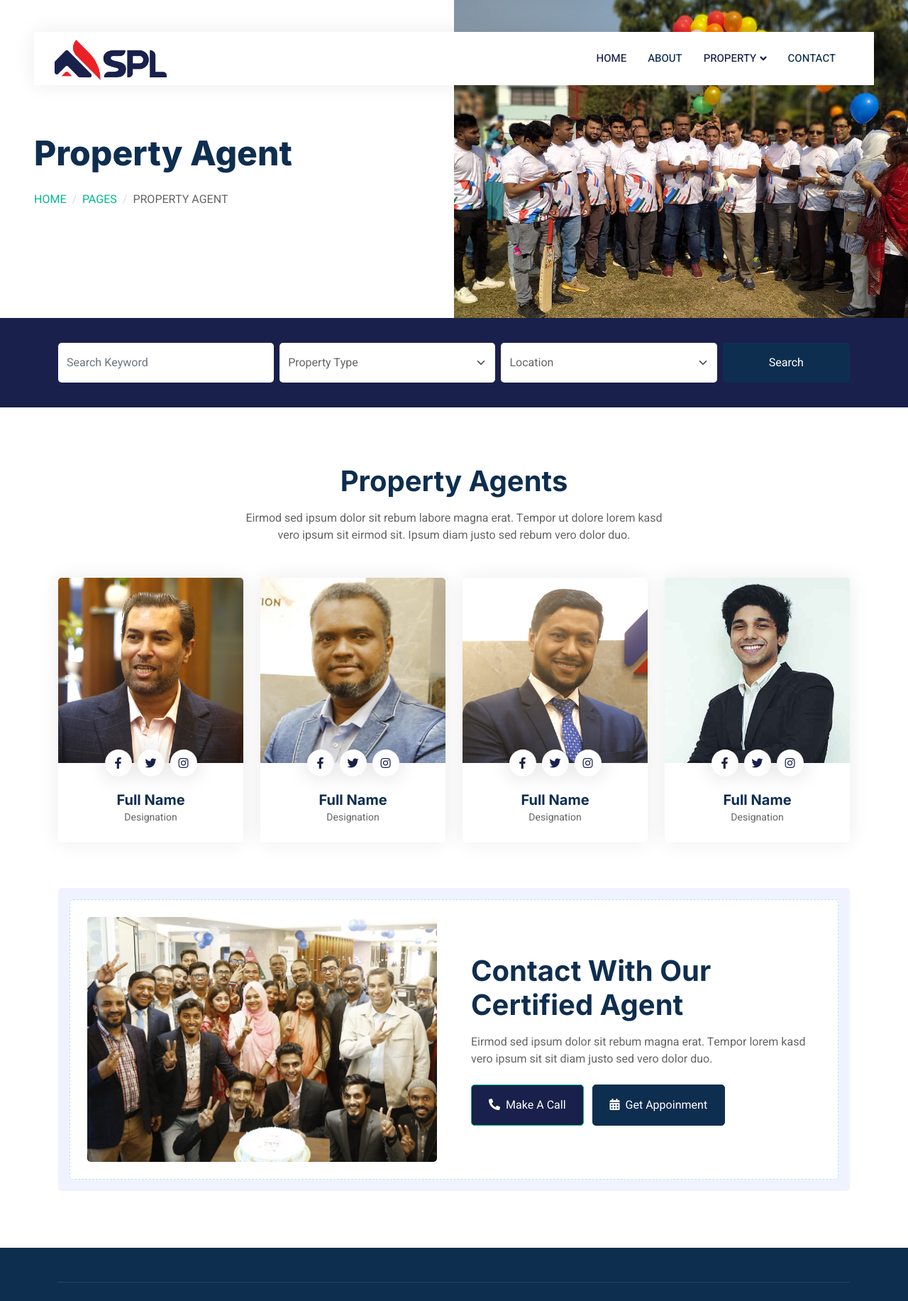
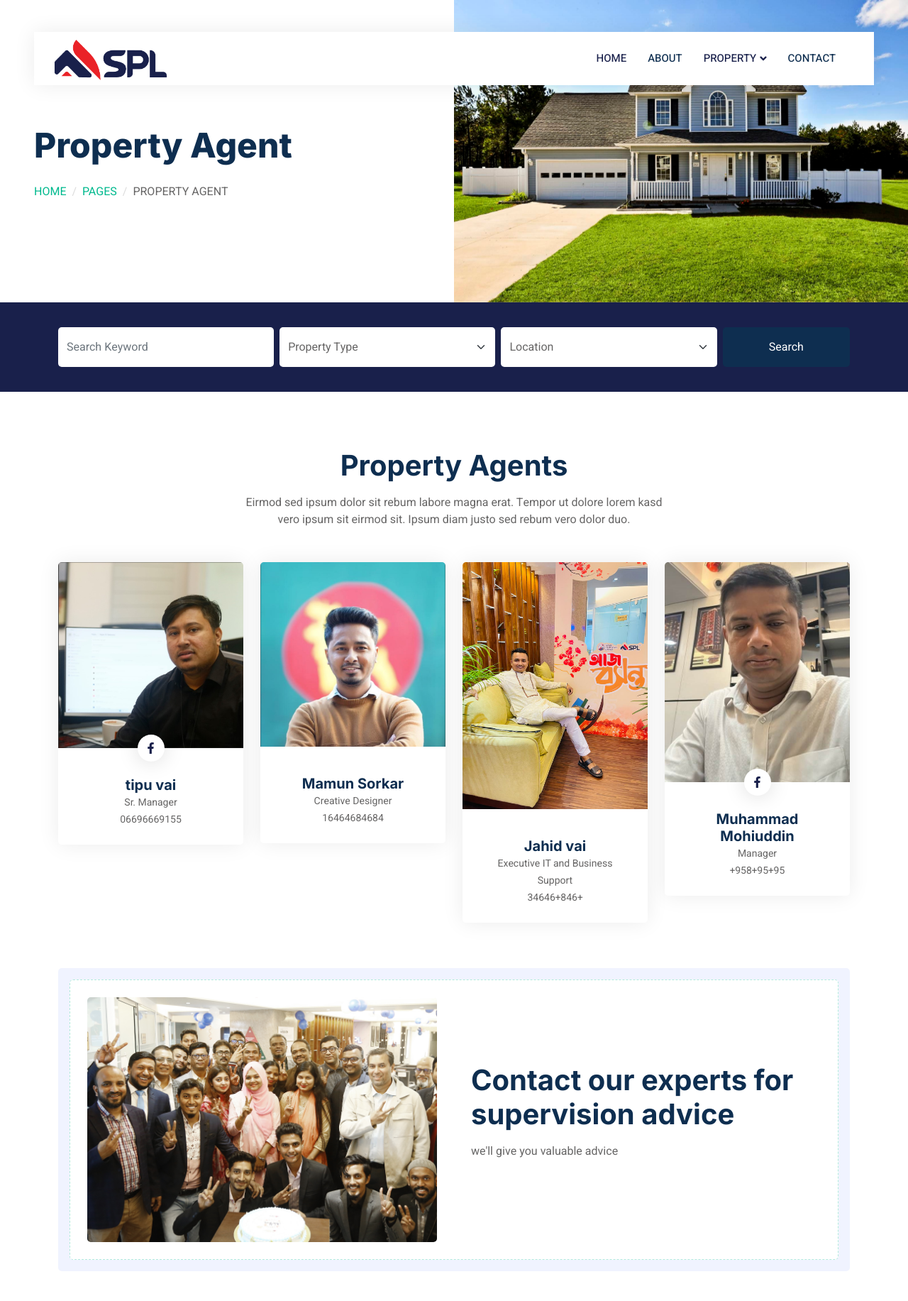
Before and after one commit to NihalSWE/Realstate_Website-SPL-, a Django app: page /propertyAgent/ in a window 1280 px wide. Shown: the top 1833 px of the page at 71% size. Run offline with Django 4.2, Linux system fonts and the light colour scheme; data comes from the database, SQL or seed files in the repository; both versions use the stored data as it was after the commit; some libraries are stand-ins or nearby versions.

Commit message:
Make the property agen page fully dynamic

```diff
--- a/properties/models.py
+++ b/properties/models.py
@@ -1,4 +1,16 @@
 from django.db import models
+
+
+
+
+
+
+
+
+
+
+
+
 
 class ContactSubmission(models.Model):
     name = models.CharField(max_length=100)
@@ -42,3 +54,30 @@ class Property(models.Model):
 
     def __str__(self):
         return self.title
+
+
+class PropertyAgent_HeaderImage(models.Model):
+    image = models.ImageField(upload_to='header_images', null=True, blank=True)
+
+    def __str__(self):
+        return f"P_A_HeaderImage {self.id}"
+
+class PropertyAgent_TeamMember(models.Model):
+    full_name = models.CharField(max_length=255)
+    designation = models.CharField(max_length=255)
+    number=models.CharField(max_length=20,null=True)
+    image = models.ImageField(upload_to='team_images')
+    facebook_url = models.URLField(blank=True, null=True)
+    twitter_url = models.URLField(blank=True, null=True)
+    instagram_url = models.URLField(blank=True, null=True)
+
+    def __str__(self):
+        return self.full_name
+
+class PropertyAgent_CallToAction(models.Model):
+    image = models.ImageField(upload_to='cta_images')
+    title = models.CharField(max_length=255)
+    description = models.TextField()
+
+    def __str__(self):
+        return self.title
--- a/properties/templates/properties/property-agent.html
+++ b/properties/templates/properties/property-agent.html
@@ -5,8 +5,6 @@ Property Agent
 
 {% block body %}
 {% load static %}
-
-
 
 <!-- Header Start -->
 <div class="container-fluid header bg-white p-0">
@@ -22,12 +20,11 @@ Property Agent
             </nav>
         </div>
         <div class="col-md-6 animated fadeIn">
-                    <img class="img-fluid" src="img/header.jpg" alt="">
+            <img class="img-fluid" src="{{ header_image.image.url }}" alt="{{ header_image.alt_text }}">
         </div>
     </div>
 </div>
 <!-- Header End -->
-
 
 <!-- Search Start -->
 <div class="container-fluid bg-primary mb-5 wow fadeIn" data-wow-delay="0.1s" style="padding: 35px;">
@@ -64,7 +61,6 @@ Property Agent
 </div>
 <!-- Search End -->
 
-
 <!-- Team Start -->
 <div class="container-xxl py-5">
     <div class="container">
@@ -73,75 +69,37 @@ Property Agent
             <p>Eirmod sed ipsum dolor sit rebum labore magna erat. Tempor ut dolore lorem kasd vero ipsum sit eirmod sit. Ipsum diam justo sed rebum vero dolor duo.</p>
         </div>
         <div class="row g-4">
-                    <div class="col-lg-3 col-md-6 wow fadeInUp" data-wow-delay="0.1s">
+            {% for member in team_members %}
+            <div class="col-lg-3 col-md-6 wow fadeInUp" data-wow-delay="0.{{ forloop.counter0 }}s">
                 <div class="team-item rounded overflow-hidden">
                     <div class="position-relative">
-                                <img class="img-fluid" src="img/team-1.jpg" alt="">
+                        <img class="img-fluid" src="{{ member.image.url }}" alt="">
                         <div class="position-absolute start-50 top-100 translate-middle d-flex align-items-center">
-                                    <a class="btn btn-square mx-1" href=""><i class="fab fa-facebook-f"></i></a>
-                                    <a class="btn btn-square mx-1" href=""><i class="fab fa-twitter"></i></a>
-                                    <a class="btn btn-square mx-1" href=""><i class="fab fa-instagram"></i></a>
+                            {% if member.facebook_url %}
+                            <a class="btn btn-square mx-1" href="{{ member.facebook_url }}"><i class="fab fa-facebook-f"></i></a>
+                            {% endif %}
+                            {% if member.twitter_url %}
+                            <a class="btn btn-square mx-1" href="{{ member.twitter_url }}"><i class="fab fa-twitter"></i></a>
+                            {% endif %}
+                            {% if member.instagram_url %}
+                            <a class="btn btn-square mx-1" href="{{ member.instagram_url }}"><i class="fab fa-instagram"></i></a>
+                            {% endif %}
                         </div>
                     </div>
                     <div class="text-center p-4 mt-3">
-                                <h5 class="fw-bold mb-0">Full Name</h5>
-                                <small>Designation</small>
+                        <h5 class="fw-bold mb-0">{{ member.full_name }}</h5>
+                        <small>{{ member.designation }}</small>
+                        <br>
+                        <small>{{ member.number }}</small>
+                    </div>
+
                 </div>
             </div>
-                    </div>
-                    <div class="col-lg-3 col-md-6 wow fadeInUp" data-wow-delay="0.3s">
-                        <div class="team-item rounded overflow-hidden">
-                            <div class="position-relative">
-                                <img class="img-fluid" src="img/team-2.jpg" alt="">
-                                <div class="position-absolute start-50 top-100 translate-middle d-flex align-items-center">
-                                    <a class="btn btn-square mx-1" href=""><i class="fab fa-facebook-f"></i></a>
-                                    <a class="btn btn-square mx-1" href=""><i class="fab fa-twitter"></i></a>
-                                    <a class="btn btn-square mx-1" href=""><i class="fab fa-instagram"></i></a>
-                                </div>
-                            </div>
-                            <div class="text-center p-4 mt-3">
-                                <h5 class="fw-bold mb-0">Full Name</h5>
-                                <small>Designation</small>
-                            </div>
-                        </div>
-                    </div>
-                    <div class="col-lg-3 col-md-6 wow fadeInUp" data-wow-delay="0.5s">
-                        <div class="team-item rounded overflow-hidden">
-                            <div class="position-relative">
-                                <img class="img-fluid" src="img/team-3.jpg" alt="">
-                                <div class="position-absolute start-50 top-100 translate-middle d-flex align-items-center">
-                                    <a class="btn btn-square mx-1" href=""><i class="fab fa-facebook-f"></i></a>
-                                    <a class="btn btn-square mx-1" href=""><i class="fab fa-twitter"></i></a>
-                                    <a class="btn btn-square mx-1" href=""><i class="fab fa-instagram"></i></a>
-                                </div>
-                            </div>
-                            <div class="text-center p-4 mt-3">
-                                <h5 class="fw-bold mb-0">Full Name</h5>
-                                <small>Designation</small>
-                            </div>
-                        </div>
-                    </div>
-                    <div class="col-lg-3 col-md-6 wow fadeInUp" data-wow-delay="0.7s">
-                        <div class="team-item rounded overflow-hidden">
-                            <div class="position-relative">
-                                <img class="img-fluid" src="img/team-4.jpg" alt="">
-                                <div class="position-absolute start-50 top-100 translate-middle d-flex align-items-center">
-                                    <a class="btn btn-square mx-1" href=""><i class="fab fa-facebook-f"></i></a>
-                                    <a class="btn btn-square mx-1" href=""><i class="fab fa-twitter"></i></a>
-                                    <a class="btn btn-square mx-1" href=""><i class="fab fa-instagram"></i></a>
-                                </div>
-                            </div>
-                            <div class="text-center p-4 mt-3">
-                                <h5 class="fw-bold mb-0">Full Name</h5>
-                                <small>Designation</small>
-                            </div>
-                        </div>
-                    </div>
+            {% endfor %}
         </div>
     </div>
 </div>
 <!-- Team End -->
-
 
 <!-- Call to Action Start -->
 <div class="container-xxl py-5">
@@ -150,15 +108,15 @@ Property Agent
             <div class="bg-white rounded p-4" style="border: 1px dashed rgba(0, 185, 142, .3)">
                 <div class="row g-5 align-items-center">
                     <div class="col-lg-6 wow fadeIn" data-wow-delay="0.1s">
-                                <img class="img-fluid rounded w-100" src="img/call-to-action.jpg" alt="">
+                        <img class="img-fluid rounded w-100" src="{{ cta.image.url }}" alt="">
                     </div>
                     <div class="col-lg-6 wow fadeIn" data-wow-delay="0.5s">
                         <div class="mb-4">
-                                    <h1 class="mb-3">Contact With Our Certified Agent</h1>
-                                    <p>Eirmod sed ipsum dolor sit rebum magna erat. Tempor lorem kasd vero ipsum sit sit diam justo sed vero dolor duo.</p>
+                            <h1 class="mb-3">{{ cta.title }}</h1>
+                            <p>{{ cta.description }}</p>
                         </div>
-                                <a href="" class="btn btn-primary py-3 px-4 me-2"><i class="fa fa-phone-alt me-2"></i>Make A Call</a>
-                                <a href="" class="btn btn-dark py-3 px-4"><i class="fa fa-calendar-alt me-2"></i>Get Appoinment</a>
+                        {% comment %} <a href="" class="btn btn-primary py-3 px-4 me-2"><i class="fa fa-phone-alt me-2"></i>Make A Call</a>
+                        <a href="" class="btn btn-dark py-3 px-4"><i class="fa fa-calendar-alt me-2"></i>Get Appoinment</a> {% endcomment %}
                     </div>
                 </div>
             </div>
--- a/properties/views.py
+++ b/properties/views.py
@@ -1,6 +1,6 @@
 from django.shortcuts import render, redirect
 from django.contrib import messages
-from .models import ContactSubmission, ContactImage,PropertyHeaderImage,Property
+from .models import ContactSubmission, ContactImage,PropertyHeaderImage,Property,PropertyAgent_HeaderImage, PropertyAgent_TeamMember, PropertyAgent_CallToAction
 
 def home(request):
     properties = Property.objects.all()
@@ -24,9 +24,18 @@ def property(request):
     }
     return render(request, 'properties/property-list.html', context)
 
+def propertyAgent(request):
+    header_image = PropertyAgent_HeaderImage.objects.first()
+    team_members = PropertyAgent_TeamMember.objects.all()
+    cta = PropertyAgent_CallToAction.objects.first()
 
-def propertyAgent(request):
-    return render(request,'properties/property-agent.html')
+    context = {
+        'header_image': header_image,
+        'team_members': team_members,
+        'cta': cta,
+    }
+    return render(request, 'properties/property-agent.html', context)
+
 
 def contact(request):
     latest_image = ContactImage.objects.last()  # Fetch the latest uploaded image
```
Also changed, not shown: properties/admin.py (+6 -1 lines), db.sqlite3, media/cta_images/R.jpeg (added), media/cta_images/call-to-action.jpg (added), media/header_images/H2.jpg (added), media/team_images/1.jpg (added), media/team_images/2.jfif (added), media/team_images/Tipu_vai.jpg (added), media/team_images/mamun_vai.jpg (added), media/team_images/mohiuddin_sir.jpg (added), media/team_images/mohiuddin_sir_6U9FWJG.jpg (added), media/team_images/mohiuddin_sir_snuIORU.jpg (added), media/team_images/zahid_vai.jpg (added), properties/migrations/0005_calltoaction_p_a_headerimage_teammember.py (added), 3 more files. Lines whose indentation alone changed are shown as unchanged.
